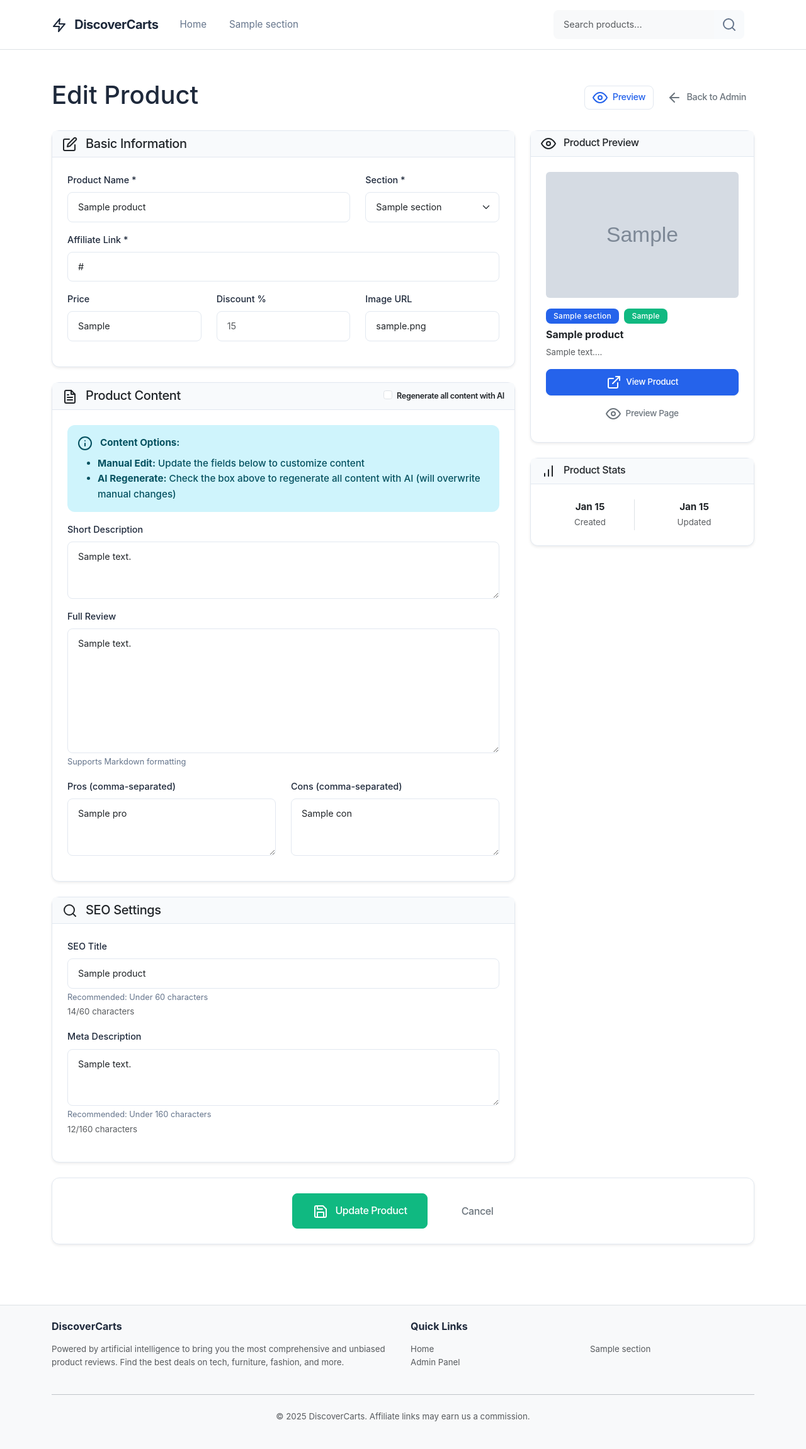
After one commit to Chinmaytikole/DiscoverCart, a Flask app: template templates/edit_product.html in a window 1280 px wide. The commit adds this page. Shown: the whole page at 63% size. Run offline with Flask 3, Linux system fonts and the light colour scheme; tables that the repository leaves empty hold one stand-in row (values such as "Sample post"); the template is opened without the code that fills it: values that come from a table or form of the project are taken from there, most other values are stand-ins (such as "Sample title", 1, 10 or a date in 2020); grey boxes marked "Sample" are stand-in pictures.

Commit message:
for upadting exixting product details

```diff
--- /dev/null
+++ b/templates/edit_product.html
@@ -0,0 +1,304 @@
+{% extends "base.html" %}
+
+{% block title %}Edit Product: {{ product.name }} - Admin Panel{% endblock %}
+
+{% block content %}
+<div class="container py-5">
+    <div class="row">
+        <div class="col-12">
+            <div class="d-flex justify-content-between align-items-center mb-4">
+                <h1>Edit Product</h1>
+                <div class="d-flex gap-2">
+                    <a href="{{ url_for('product_view', slug=product.slug) }}" class="btn btn-outline-primary" target="_blank">
+                        <i data-feather="eye" class="me-1"></i>
+                        Preview
+                    </a>
+                    <a href="{{ url_for('chinmay_control_panel') }}" class="btn btn-outline-secondary">
+                        <i data-feather="arrow-left" class="me-1"></i>
+                        Back to Admin
+                    </a>
+                </div>
+            </div>
+        </div>
+    </div>
+
+    <form method="POST" action="{{ url_for('update_product', product_id=product.id) }}">
+        <div class="row">
+            <!-- Basic Information -->
+            <div class="col-lg-8">
+                <div class="card shadow-sm mb-4">
+                    <div class="card-header">
+                        <h5 class="mb-0">
+                            <i data-feather="edit" class="me-2"></i>
+                            Basic Information
+                        </h5>
+                    </div>
+                    <div class="card-body">
+                        <div class="row">
+                            <div class="col-md-8 mb-3">
+                                <label for="name" class="form-label">Product Name *</label>
+                                <input type="text" class="form-control" id="name" name="name" value="{{ product.name }}" required>
+                            </div>
+                            <div class="col-md-4 mb-3">
+                                <label for="section_id" class="form-label">Section *</label>
+                                <select class="form-select" id="section_id" name="section_id" required>
+                                    {% for section in sections %}
+                                    <option value="{{ section.id }}" {% if section.id == product.section_id %}selected{% endif %}>
+                                        {{ section.name }}
+                                    </option>
+                                    {% endfor %}
+                                </select>
+                            </div>
+                        </div>
+
+                        <div class="mb-3">
+                            <label for="affiliate_link" class="form-label">Affiliate Link *</label>
+                            <input type="url" class="form-control" id="affiliate_link" name="affiliate_link" value="{{ product.affiliate_link }}" required>
+                        </div>
+
+                        <div class="row">
+                            <div class="col-md-4 mb-3">
+                                <label for="price" class="form-label">Price</label>
+                                <input type="text" class="form-control" id="price" name="price" value="{{ product.price or '' }}" placeholder="$299.99">
+                            </div>
+                            <div class="col-md-4 mb-3">
+                                <label for="discount_percentage" class="form-label">Discount %</label>
+                                <input type="number" class="form-control" id="discount_percentage" name="discount_percentage"
+                                       value="{{ product.discount_percentage or '' }}" min="0" max="100" step="0.01" placeholder="15">
+                            </div>
+                            <div class="col-md-4 mb-3">
+                                <label for="image_url" class="form-label">Image URL</label>
+                                <input type="url" class="form-control" id="image_url" name="image_url" value="{{ product.image_url or '' }}">
+                            </div>
+                        </div>
+                    </div>
+                </div>
+
+                <!-- Content Sections -->
+                <div class="card shadow-sm mb-4">
+                    <div class="card-header">
+                        <div class="d-flex justify-content-between align-items-center">
+                            <h5 class="mb-0">
+                                <i data-feather="file-text" class="me-2"></i>
+                                Product Content
+                            </h5>
+                            <div class="form-check">
+                                <input class="form-check-input" type="checkbox" id="regenerate_ai" name="regenerate_ai">
+                                <label class="form-check-label" for="regenerate_ai">
+                                    <small>Regenerate all content with AI</small>
+                                </label>
+                            </div>
+                        </div>
+                    </div>
+                    <div class="card-body">
+                        <div class="alert alert-info">
+                            <i data-feather="info" class="me-2"></i>
+                            <strong>Content Options:</strong>
+                            <ul class="mb-0 mt-2">
+                                <li><strong>Manual Edit:</strong> Update the fields below to customize content</li>
+                                <li><strong>AI Regenerate:</strong> Check the box above to regenerate all content with AI (will overwrite manual changes)</li>
+                            </ul>
+                        </div>
+
+                        <div class="mb-3">
+                            <label for="short_description" class="form-label">Short Description</label>
+                            <textarea class="form-control" id="short_description" name="short_description" rows="3">{{ product.short_description or '' }}</textarea>
+                        </div>
+
+                        <div class="mb-3">
+                            <label for="full_review" class="form-label">Full Review</label>
+                            <textarea class="form-control" id="full_review" name="full_review" rows="8">{{ product.full_review or '' }}</textarea>
+                            <div class="form-text">Supports Markdown formatting</div>
+                        </div>
+
+                        <div class="row">
+                            <div class="col-md-6 mb-3">
+                                <label for="pros" class="form-label">Pros (comma-separated)</label>
+                                <textarea class="form-control" id="pros" name="pros" rows="3" placeholder="Great battery life, Excellent display, Fast performance">{{ pros|join(', ') if pros else '' }}</textarea>
+                            </div>
+                            <div class="col-md-6 mb-3">
+                                <label for="cons" class="form-label">Cons (comma-separated)</label>
+                                <textarea class="form-control" id="cons" name="cons" rows="3" placeholder="Expensive, Heavy, Limited storage">{{ cons|join(', ') if cons else '' }}</textarea>
+                            </div>
+                        </div>
+                    </div>
+                </div>
+
+                <!-- SEO Settings -->
+                <div class="card shadow-sm mb-4">
+                    <div class="card-header">
+                        <h5 class="mb-0">
+                            <i data-feather="search" class="me-2"></i>
+                            SEO Settings
+                        </h5>
+                    </div>
+                    <div class="card-body">
+                        <div class="mb-3">
+                            <label for="seo_title" class="form-label">SEO Title</label>
+                            <input type="text" class="form-control" id="seo_title" name="seo_title" value="{{ product.seo_title or '' }}" maxlength="60">
+                            <div class="form-text">Recommended: Under 60 characters</div>
+                        </div>
+
+                        <div class="mb-3">
+                            <label for="meta_description" class="form-label">Meta Description</label>
+                            <textarea class="form-control" id="meta_description" name="meta_description" rows="3" maxlength="160">{{ product.meta_description or '' }}</textarea>
+                            <div class="form-text">Recommended: Under 160 characters</div>
+                        </div>
+                    </div>
+                </div>
+            </div>
+
+            <!-- Sidebar -->
+            <div class="col-lg-4">
+                <!-- Preview Card -->
+                <div class="card shadow-sm mb-4 position-sticky" style="top: 100px;">
+                    <div class="card-header">
+                        <h6 class="mb-0">
+                            <i data-feather="eye" class="me-2"></i>
+                            Product Preview
+                        </h6>
+                    </div>
+                    <div class="card-body">
+                        {% if product.image_url %}
+                        <img src="{{ product.image_url }}" class="img-fluid rounded mb-3" alt="{{ product.name }}" style="max-height: 200px; width: 100%; object-fit: cover;">
+                        {% else %}
+                        <div class="bg-light rounded d-flex align-items-center justify-content-center mb-3" style="height: 200px;">
+                            <i data-feather="image" class="text-muted" style="width: 48px; height: 48px;"></i>
+                        </div>
+                        {% endif %}
+
+                        <div class="mb-2">
+                            <span class="badge bg-primary">{{ product.section.name }}</span>
+                            {% if product.price %}
+                            <span class="badge bg-success ms-1">{{ product.price }}</span>
+                            {% endif %}
+                        </div>
+
+                        <h6 class="fw-bold">{{ product.name }}</h6>
+                        <p class="text-muted small">{{ product.short_description[:100] if product.short_description else 'No description available' }}...</p>
+
+                        <div class="d-grid gap-2">
+                            <a href="{{ product.affiliate_link }}" target="_blank" class="btn btn-primary btn-sm">
+                                <i data-feather="external-link" class="me-1"></i>
+                                View Product
+                            </a>
+                            <a href="{{ url_for('product_view', slug=product.slug) }}" target="_blank" class="btn btn-outline-secondary btn-sm">
+                                <i data-feather="eye" class="me-1"></i>
+                                Preview Page
+                            </a>
+                        </div>
+                    </div>
+                </div>
+
+                <!-- Product Stats -->
+                <div class="card shadow-sm">
+                    <div class="card-header">
+                        <h6 class="mb-0">
+                            <i data-feather="bar-chart" class="me-2"></i>
+                            Product Stats
+                        </h6>
+                    </div>
+                    <div class="card-body">
+                        <div class="row text-center">
+                            <div class="col-6">
+                                <div class="border-end">
+                                    <div class="fw-bold">{{ product.created_at.strftime('%b %d') }}</div>
+                                    <small class="text-muted">Created</small>
+                                </div>
+                            </div>
+                            <div class="col-6">
+                                <div class="fw-bold">{{ product.updated_at.strftime('%b %d') if product.updated_at else 'Never' }}</div>
+                                <small class="text-muted">Updated</small>
+                            </div>
+                        </div>
+                    </div>
+                </div>
+            </div>
+        </div>
+
+        <!-- Action Buttons -->
+        <div class="row">
+            <div class="col-12">
+                <div class="card shadow-sm">
+                    <div class="card-body text-center">
+                        <button type="submit" class="btn btn-success btn-lg me-3">
+                            <i data-feather="save" class="me-2"></i>
+                            Update Product
+                        </button>
+                        <a href="{{ url_for('chinmay_control_panel') }}" class="btn btn-outline-secondary btn-lg">
+                            Cancel
+                        </a>
+                    </div>
+                </div>
+            </div>
+        </div>
+    </form>
+</div>
+
+<script>
+// Auto-save functionality and form enhancements
+document.addEventListener('DOMContentLoaded', function() {
+    // Character counters for SEO fields
+    const seoTitle = document.getElementById('seo_title');
+    const metaDescription = document.getElementById('meta_description');
+
+    if (seoTitle) {
+        const titleCounter = document.createElement('small');
+        titleCounter.className = 'text-muted';
+        seoTitle.parentNode.appendChild(titleCounter);
+
+        seoTitle.addEventListener('input', function() {
+            const length = this.value.length;
+            titleCounter.textContent = `${length}/60 characters`;
+            titleCounter.className = length > 60 ? 'text-danger' : 'text-muted';
+        });
+        seoTitle.dispatchEvent(new Event('input'));
+    }
+
+    if (metaDescription) {
+        const descCounter = document.createElement('small');
+        descCounter.className = 'text-muted';
+        metaDescription.parentNode.appendChild(descCounter);
+
+        metaDescription.addEventListener('input', function() {
+            const length = this.value.length;
+            descCounter.textContent = `${length}/160 characters`;
+            descCounter.className = length > 160 ? 'text-danger' : 'text-muted';
+        });
+        metaDescription.dispatchEvent(new Event('input'));
+    }
+
+    // Warning when AI regenerate is checked
+    const regenCheckbox = document.getElementById('regenerate_ai');
+    const contentFields = ['short_description', 'full_review', 'pros', 'cons', 'seo_title', 'meta_description'];
+
+    regenCheckbox.addEventListener('change', function() {
+        if (this.checked) {
+            const confirmed = confirm('This will regenerate ALL content using AI and overwrite your manual changes. Are you sure?');
+            if (!confirmed) {
+                this.checked = false;
+                return;
+            }
+
+            // Disable manual content fields when AI regeneration is selected
+            contentFields.forEach(fieldId => {
+                const field = document.getElementById(fieldId);
+                if (field) {
+                    field.disabled = true;
+                    field.style.opacity = '0.6';
+                }
+            });
+        } else {
+            // Re-enable fields
+            contentFields.forEach(fieldId => {
+                const field = document.getElementById(fieldId);
+                if (field) {
+                    field.disabled = false;
+                    field.style.opacity = '1';
+                }
+            });
+        }
+    });
+});
+</script>
+{% endblock %}
```
Also changed, not shown: routes.py (+179 -0 lines), templates/admin.html (+128 -4 lines), instance/affiliate_site.db (added).
